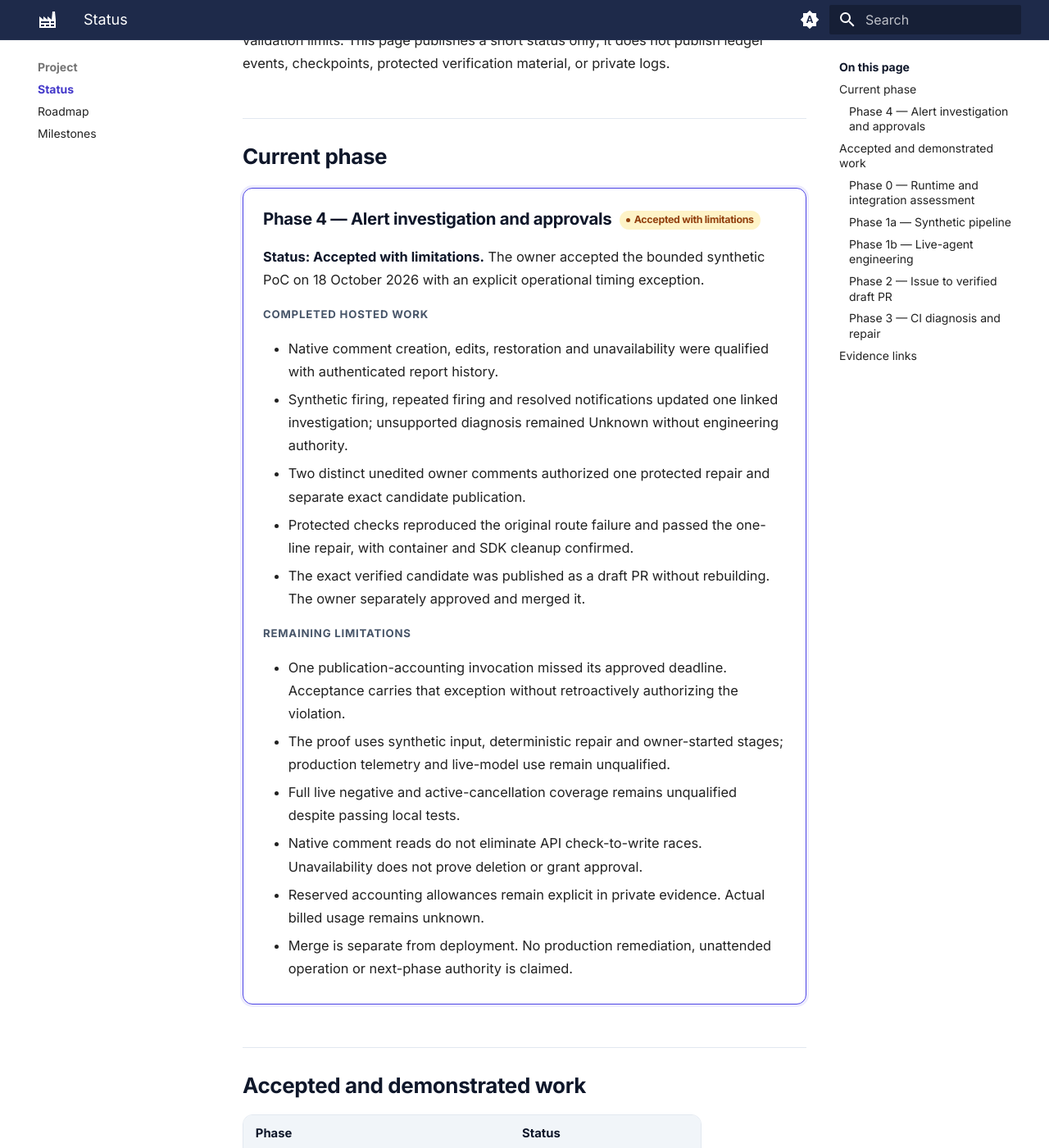
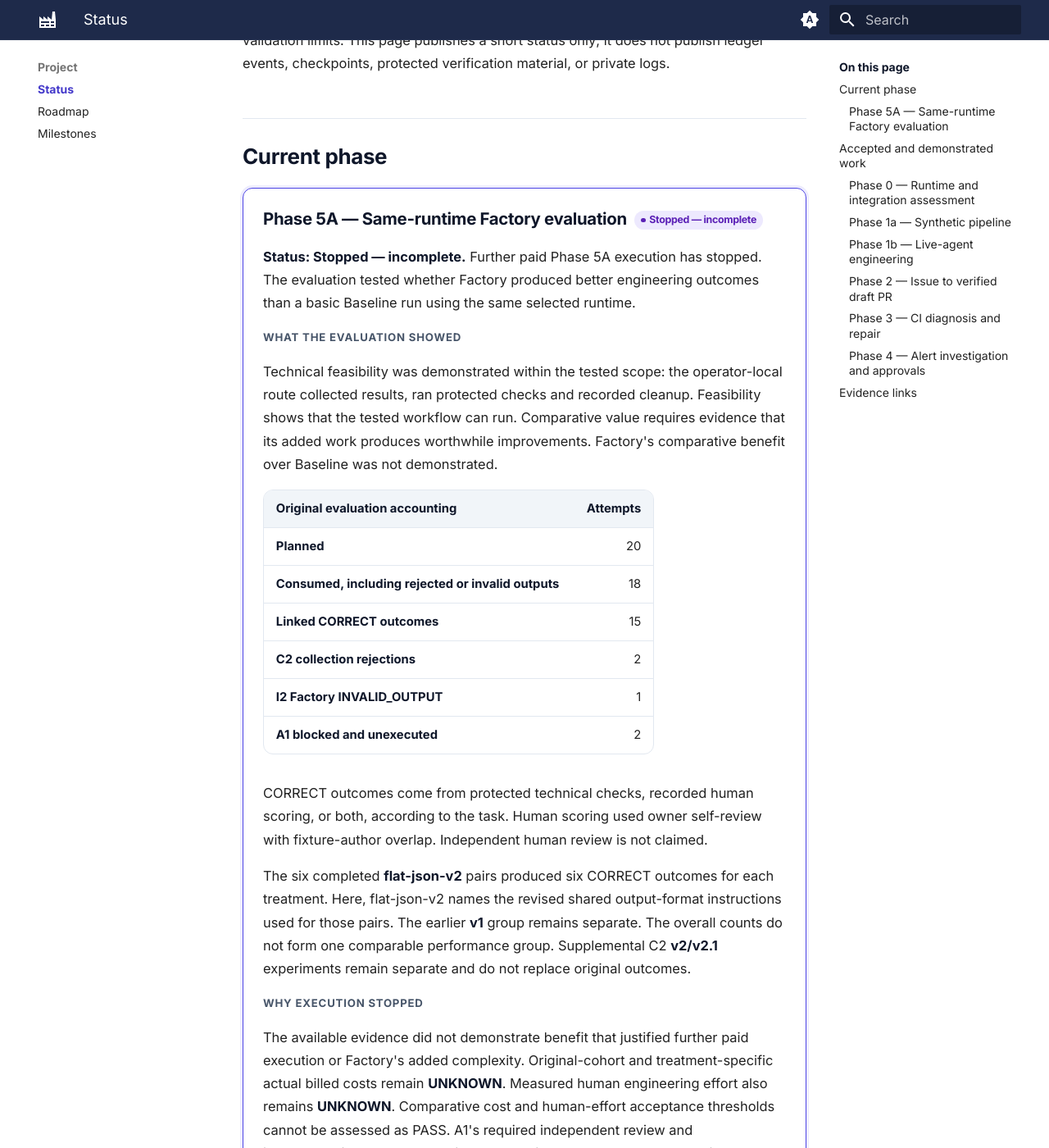
Before and after one commit to mikara89/factory-engineering-portal, an MkDocs documentation site: the page built from docs/status.md, in a window 1280 px wide and 1400 px high, scrolled down 507 px. Shown: the whole window at 82% size. Built offline with MkDocs 1.6.1 and Material for MkDocs 9.7.7, drawn with Linux system fonts in a browser that asks for light colours; some of the changed text lies outside the part shown.

Commit message:
docs: Phase 5A stopped — incomplete (#10)
* docs: record Phase 5A as stopped and incomplete

* docs: preserve approved file bytes exactly

```diff
--- a/docs/data/status.schema.json
+++ b/docs/data/status.schema.json
@@ -26,7 +26,7 @@
           "title": { "type": "string", "minLength": 1 },
           "status": {
             "type": "string",
-            "enum": ["Planned", "In progress", "Demonstrated", "Accepted", "Accepted with limitations", "Closed with exception"]
+            "enum": ["Planned", "In progress", "Demonstrated", "Accepted", "Accepted with limitations", "Closed with exception", "Stopped — incomplete"]
           },
           "summary": { "type": "string", "minLength": 1 },
           "limitations": { "type": "array", "items": { "type": "string" } },
--- a/docs/status.md
+++ b/docs/status.md
@@ -2,11 +2,11 @@
 
 <dl class="fe-meta">
   <dt>Reviewed</dt>
-  <dd>18 October 2026</dd>
+  <dd>23 October 2026</dd>
   <dt>Current development phase</dt>
-  <dd>Phase 4 — Alert investigation and approvals</dd>
+  <dd>Phase 5A — Same-runtime Factory evaluation</dd>
   <dt>Current status</dt>
-  <dd><span class="fe-badge fe-badge--limited">Accepted with limitations</span> bounded synthetic alert-to-verified-repair proof accepted with an operational timing exception.</dd>
+  <dd><span class="fe-badge fe-badge--pending">Stopped — incomplete</span> technical feasibility demonstrated within scope; comparative benefit not demonstrated.</dd>
 </dl>
 
 This page is the main readable phase-status reference. [`data/status.json`](data/status.json) is the structured status snapshot. This page summarizes approved project evidence. Private control evidence governs execution. Separate owner decisions record Phase 3 acceptance with limitations and Phase 4 acceptance with an operational exception and validation limits. This page publishes a short status only; it does not publish ledger events, checkpoints, protected verification material, or private logs.
@@ -15,26 +15,44 @@ This page is the main readable phase-status reference. [`data/status.json`](data
 
 <div class="fe-phase fe-phase--current" markdown>
 
-### Phase 4 — Alert investigation and approvals <span class="fe-badge fe-badge--limited">Accepted with limitations</span> { #phase-4 data-toc-label="Phase 4 — Alert investigation and approvals" }
+### Phase 5A — Same-runtime Factory evaluation <span class="fe-badge fe-badge--pending">Stopped — incomplete</span> { #phase-5a data-toc-label="Phase 5A — Same-runtime Factory evaluation" }
 
-**Status: Accepted with limitations.** The owner accepted the bounded synthetic PoC on 18 October 2026 with an explicit operational timing exception.
+**Status: Stopped — incomplete.** Further paid Phase 5A execution has stopped.
+The evaluation tested whether Factory produced better engineering outcomes than a basic Baseline run using the same selected runtime.
 
-<p class="fe-label">Completed hosted work</p>
+<p class="fe-label">What the evaluation showed</p>
 
-- Native comment creation, edits, restoration and unavailability were qualified with authenticated report history.
-- Synthetic firing, repeated firing and resolved notifications updated one linked investigation; unsupported diagnosis remained Unknown without engineering authority.
-- Two distinct unedited owner comments authorized one protected repair and separate exact candidate publication.
-- Protected checks reproduced the original route failure and passed the one-line repair, with container and SDK cleanup confirmed.
-- The exact verified candidate was published as a draft PR without rebuilding. The owner separately approved and merged it.
+Technical feasibility was demonstrated within the tested scope: the operator-local route collected results, ran protected checks and recorded cleanup.
+Feasibility shows that the tested workflow can run. Comparative value requires evidence that its added work produces worthwhile improvements.
+Factory's comparative benefit over Baseline was not demonstrated.
 
-<p class="fe-label">Remaining limitations</p>
+| Original evaluation accounting | Attempts |
+|---|---:|
+| Planned | 20 |
+| Consumed, including rejected or invalid outputs | 18 |
+| Linked CORRECT outcomes | 15 |
+| C2 collection rejections | 2 |
+| I2 Factory INVALID_OUTPUT | 1 |
+| A1 blocked and unexecuted | 2 |
 
-- One publication-accounting invocation missed its approved deadline. Acceptance carries that exception without retroactively authorizing the violation.
-- The proof uses synthetic input, deterministic repair and owner-started stages; production telemetry and live-model use remain unqualified.
-- Full live negative and active-cancellation coverage remains unqualified despite passing local tests.
-- Native comment reads do not eliminate API check-to-write races. Unavailability does not prove deletion or grant approval.
-- Reserved accounting allowances remain explicit in private evidence. Actual billed usage remains unknown.
-- Merge is separate from deployment. No production remediation, unattended operation or next-phase authority is claimed.
+CORRECT outcomes come from protected technical checks, recorded human scoring, or both, according to the task.
+Human scoring used owner self-review with fixture-author overlap. Independent human review is not claimed.
+
+The six completed **flat-json-v2** pairs produced six CORRECT outcomes for each treatment.
+Here, flat-json-v2 names the revised shared output-format instructions used for those pairs.
+The earlier **v1** group remains separate. The overall counts do not form one comparable performance group.
+Supplemental C2 **v2/v2.1** experiments remain separate and do not replace original outcomes.
+
+<p class="fe-label">Why execution stopped</p>
+
+The available evidence did not demonstrate benefit that justified further paid execution or Factory's added complexity.
+Original-cohort and treatment-specific actual billed costs remain **UNKNOWN**. Measured human engineering effort also remains **UNKNOWN**.
+Comparative cost and human-effort acceptance thresholds cannot be assessed as PASS.
+A1's required independent review and implementation approval remain unmet. Neither A1 attempt ran, and neither counts as an observed failure.
+An approved scheduling exception allowed A2 and A3 to proceed while A1 remained blocked.
+
+Phase 5A remains incomplete. No full acceptance, production readiness, general autonomous remediation or proven productivity improvement is claimed.
+Historical evidence and outcomes are preserved. Any follow-up evaluation needs a separate decision.
 
 </div>
 
@@ -132,6 +150,31 @@ Those checks do not establish new hosted execution or verification of the merged
 
 </div>
 
+<div class="fe-phase" markdown>
+
+### Phase 4 — Alert investigation and approvals <span class="fe-badge fe-badge--limited">Accepted with limitations</span> { #phase-4 data-toc-label="Phase 4 — Alert investigation and approvals" }
+
+**Status: Accepted with limitations.** The owner accepted the bounded synthetic PoC on 18 October 2026 with an explicit operational timing exception.
+
+<p class="fe-label">Completed hosted work</p>
+
+- Native comment creation, edits, restoration and unavailability were qualified with authenticated report history.
+- Synthetic firing, repeated firing and resolved notifications updated one linked investigation; unsupported diagnosis remained Unknown without engineering authority.
+- Two distinct unedited owner comments authorized one protected repair and separate exact candidate publication.
+- Protected checks reproduced the original route failure and passed the one-line repair, with container and SDK cleanup confirmed.
+- The exact verified candidate was published as a draft PR without rebuilding. The owner separately approved and merged it.
+
+<p class="fe-label">Remaining limitations</p>
+
+- One publication-accounting invocation missed its approved deadline. Acceptance carries that exception without retroactively authorizing the violation.
+- The proof uses synthetic input, deterministic repair and owner-started stages; production telemetry and live-model use remain unqualified.
+- Full live negative and active-cancellation coverage remains unqualified despite passing local tests.
+- Native comment reads do not eliminate API check-to-write races. Unavailability does not prove deletion or grant approval.
+- Reserved accounting allowances remain explicit in private evidence. Actual billed usage remains unknown.
+- Merge is separate from deployment. No production remediation, unattended operation or next-phase authority is claimed.
+
+</div>
+
 ## Evidence links
 
 The Phase 3 acceptance report and Phase 4 evidence are retained in private repositories. This page publishes reviewed outcome summaries only.
```
Also changed, not shown: docs/data/status.json (+11 -6 lines), docs/index.md (+8 -2 lines), docs/milestones/index.md (+4 -2 lines), docs/roadmap.md (+9 -2 lines).
